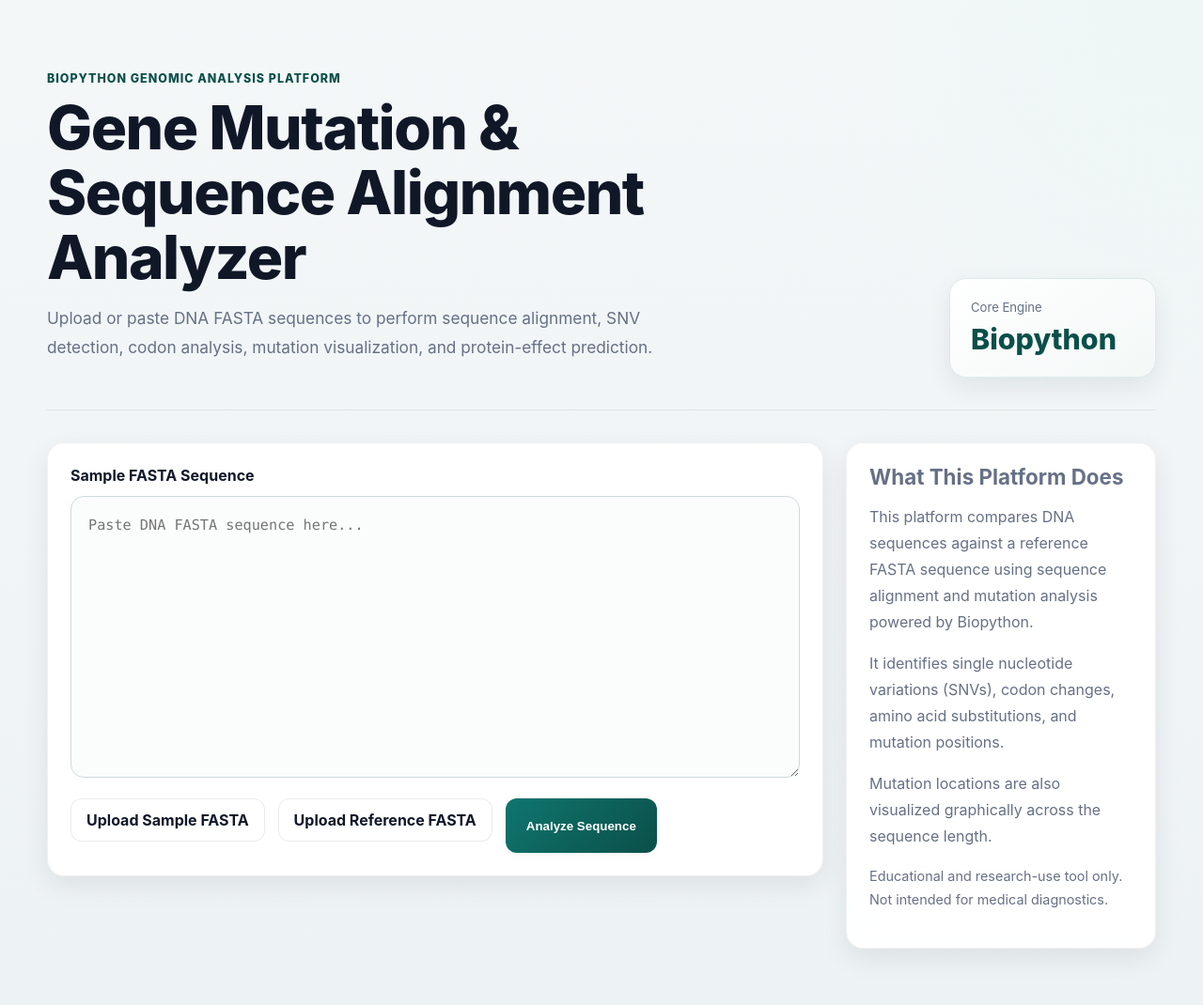
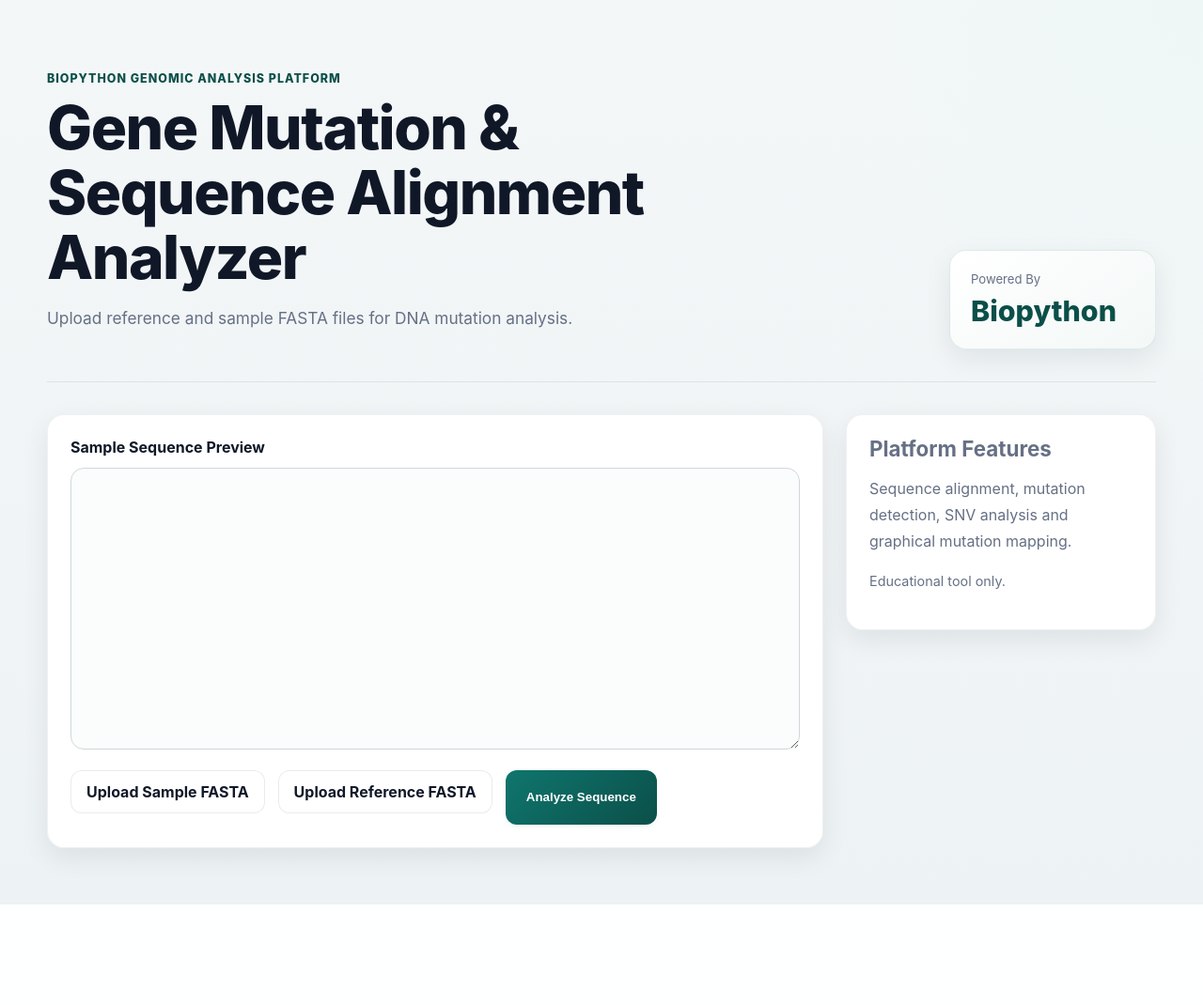
Before and after one commit to Nikhil-c-poojary/Bio-python-mutation-site, a Python web app: template templates/index.html in a window 1280 px wide. Shown: the whole page at 94% size. After the commit the page ends 963 px from the top, so only its background shows below. Run offline with Jinja, Linux system fonts and the light colour scheme; the template is opened without the code that fills it, so the values that code supplies are empty.

Commit message:
Update index.html

```diff
--- a/templates/index.html
+++ b/templates/index.html
@@ -13,362 +13,64 @@
 
 <main class="shell">
 
-    <!-- HERO -->
-
 <section class="hero">
 
 <div>
+<p class="eyebrow">Biopython genomic analysis platform</p>
 
-        <p class="eyebrow">
-          Biopython genomic analysis platform
-        </p>
-
-        <h1>
-          Gene Mutation & Sequence Alignment Analyzer
-        </h1>
+<h1>Gene Mutation & Sequence Alignment Analyzer</h1>
 
 <p class="lede">
-          Upload or paste DNA FASTA sequences to perform
-          sequence alignment, SNV detection, codon analysis,
-          mutation visualization, and protein-effect prediction.
+Upload reference and sample FASTA files for DNA mutation analysis.
 </p>
-
 </div>
 
 <div class="metrics">
-
-        <span>Core Engine</span>
-
+<span>Powered By</span>
 <strong>Biopython</strong>
-
 </div>
 
 </section>
 
-    <!-- MAIN WORKSPACE -->
-
 <section class="workspace">
 
-      <!-- INPUT PANEL -->
+<form method="post" enctype="multipart/form-data" class="input-panel">
 
-      <form
-        method="post"
-        enctype="multipart/form-data"
-        class="input-panel"
-      >
-
-        <label for="fasta_text">
-          Sample FASTA Sequence
-        </label>
+<label for="fasta_text">Sample Sequence Preview</label>
 
 <textarea
 id="fasta_text"
 name="fasta_text"
 spellcheck="false"
-          placeholder="Paste DNA FASTA sequence here..."
 >{{ fasta_text }}</textarea>
 
 <div class="controls">
 
 <label class="file-button">
-
-            <input
-              type="file"
-              name="fasta_file"
-              accept=".fa,.fasta,.fna,.txt"
-            >
-
+<input type="file" name="fasta_file" accept=".fa,.fasta,.fna,.txt">
 Upload Sample FASTA
-
 </label>
 
 <label class="file-button">
-
-            <input
-              type="file"
-              name="reference_file"
-              accept=".fa,.fasta,.fna,.txt"
-            >
-
+<input type="file" name="reference_file" accept=".fa,.fasta,.fna,.txt">
 Upload Reference FASTA
-
 </label>
 
-          <button type="submit">
-            Analyze Sequence
-          </button>
+<button type="submit">Analyze Sequence</button>
 
 </div>
 
 </form>
 
-      <!-- SIDE PANEL -->
-
 <aside class="note-panel">
-
-        <h2>
-          What This Platform Does
-        </h2>
+<h2>Platform Features</h2>
 
 <p>
-          This platform compares DNA sequences against a reference FASTA sequence
-          using sequence alignment and mutation analysis powered by Biopython.
-        </p>
-
-        <p>
-          It identifies single nucleotide variations (SNVs), codon changes,
-          amino acid substitutions, and mutation positions.
-        </p>
-
-        <p>
-          Mutation locations are also visualized graphically
-          across the sequence length.
+Sequence alignment, mutation detection,
+SNV analysis and graphical mutation mapping.
 </p>
 
 <p class="small">
-          Educational and research-use tool only.
-          Not intended for medical diagnostics.
+Educational tool only.
 </p>
-
-      </aside>
-
-    </section>
-
-    <!-- ERROR -->
-
-    {% if error %}
-
-      <section class="alert">
-
-        {{ error }}
-
-      </section>
-
-    {% endif %}
-
-    <!-- RESULTS -->
-
-    {% if result %}
-
-      {% for record in result %}
-
-        <section class="results">
-
-          <!-- HEADER -->
-
-          <div class="result-head">
-
-            <div>
-
-              <p class="eyebrow">
-                Sequence Record {{ loop.index }}
-              </p>
-
-              <h2>
-                {{ record.id }}
-              </h2>
-
-              <p>
-                {{ record.description }}
-              </p>
-
-            </div>
-
-            <!-- STATS -->
-
-            <div class="stat-grid">
-
-              <div>
-                <span>Length</span>
-                <strong>{{ record.length }}</strong>
-              </div>
-
-              <div>
-                <span>GC Content</span>
-                <strong>{{ record.gc }}%</strong>
-              </div>
-
-              <div>
-                <span>SNVs</span>
-                <strong>{{ record.mutation_count }}</strong>
-              </div>
-
-            </div>
-
-          </div>
-
-          <!-- SEQUENCE -->
-
-          <div
-            class="sequence-strip"
-            aria-label="DNA sequence preview"
-          >
-
-            {{ record.sequence }}
-
-          </div>
-
-          <!-- ALIGNMENT -->
-
-          <section class="alignment-panel">
-
-            <div class="panel-title">
-
-              <h2>
-                Sequence Alignment
-              </h2>
-
-              <span>
-                Reference vs sample comparison
-              </span>
-
-            </div>
-
-            <div class="alignment-box">
-
-<pre>{{ record.alignment }}</pre>
-
-            </div>
-
-          </section>
-
-          <!-- GRAPH -->
-
-          <section class="graph-panel">
-
-            <div class="panel-title">
-
-              <h2>
-                Mutation Distribution
-              </h2>
-
-              <span>
-                Mutation positions across sequence length
-              </span>
-
-            </div>
-
-            <div class="graph-bar">
-
-              {% for mutation in record.top_mutations %}
-
-                <div
-                  class="mutation-marker"
-                  style="left: {{ mutation.position_percent }}%;"
-                  title="{{ mutation.change }}"
-                ></div>
-
-              {% endfor %}
-
-            </div>
-
-          </section>
-
-          <!-- TABLE -->
-
-          <div class="table-wrap">
-
-            <table>
-
-              <thead>
-
-                <tr>
-
-                  <th>Rank</th>
-
-                  <th>Mutation</th>
-
-                  <th>Position</th>
-
-                  <th>Probability</th>
-
-                  <th>Codon Change</th>
-
-                  <th>Protein Effect</th>
-
-                  <th>Context</th>
-
-                </tr>
-
-              </thead>
-
-              <tbody>
-
-                {% for mutation in record.top_mutations %}
-
-                  <tr>
-
-                    <td>
-                      {{ loop.index }}
-                    </td>
-
-                    <td>
-                      <strong>
-                        {{ mutation.change }}
-                      </strong>
-                    </td>
-
-                    <td>
-                      {{ mutation.position }}
-                    </td>
-
-                    <td>
-
-                      <span class="badge {{ mutation.label|lower }}">
-
-                        {{ mutation.label }}
-
-                      </span>
-
-                      {{ mutation.probability }}%
-
-                    </td>
-
-                    <td>
-
-                      {{ mutation.codon }}
-
-                      →
-
-                      {{ mutation.mutated_codon }}
-
-                    </td>
-
-                    <td>
-
-                      {{ mutation.amino_acid }}
-
-                      →
-
-                      {{ mutation.mutated_amino_acid }}
-
-                      ({{ mutation.effect }})
-
-                    </td>
-
-                    <td>
-
-                      {{ mutation.context }}
-
-                    </td>
-
-                  </tr>
-
-                {% endfor %}
-
-              </tbody>
-
-            </table>
-
-          </div>
-
-        </section>
-
-      {% endfor %}
-
-    {% endif %}
-
-  </main>
-
-</body>
 </html>
```
Lines whose indentation alone changed are shown as unchanged.
